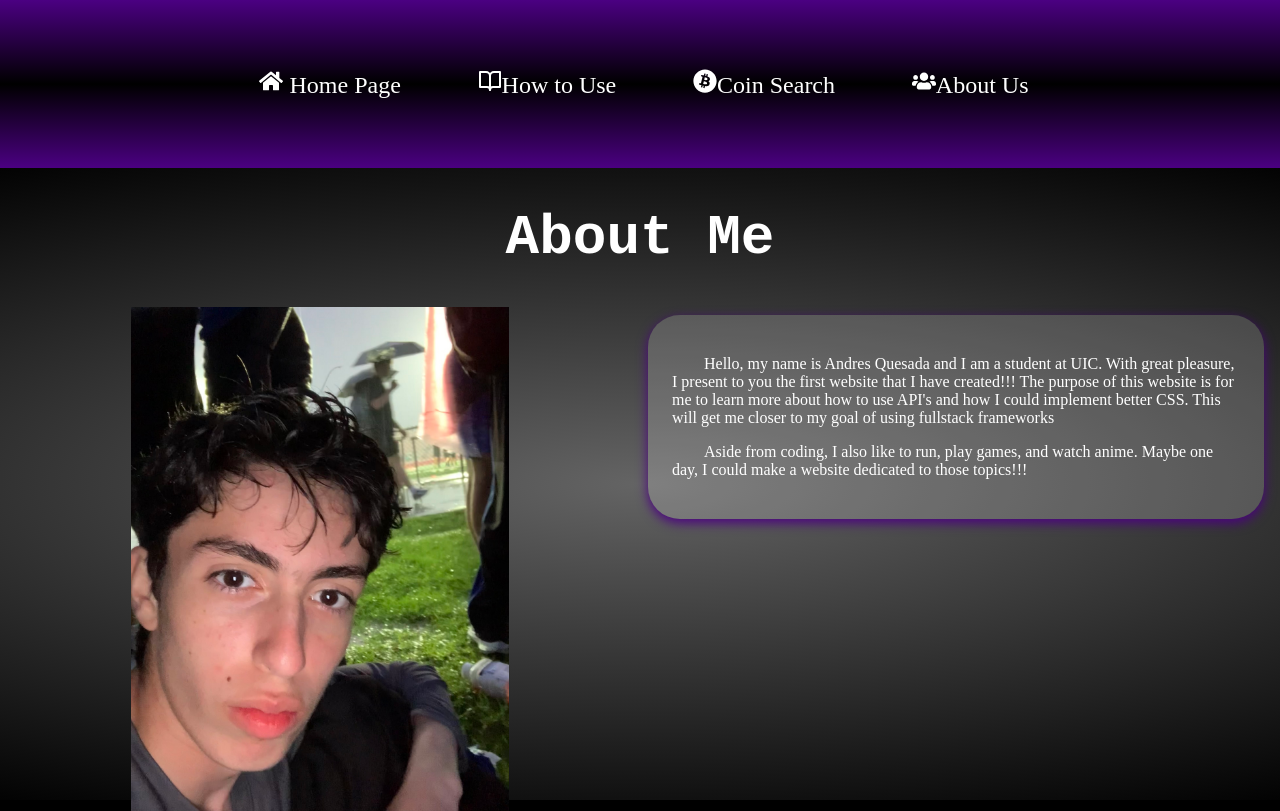
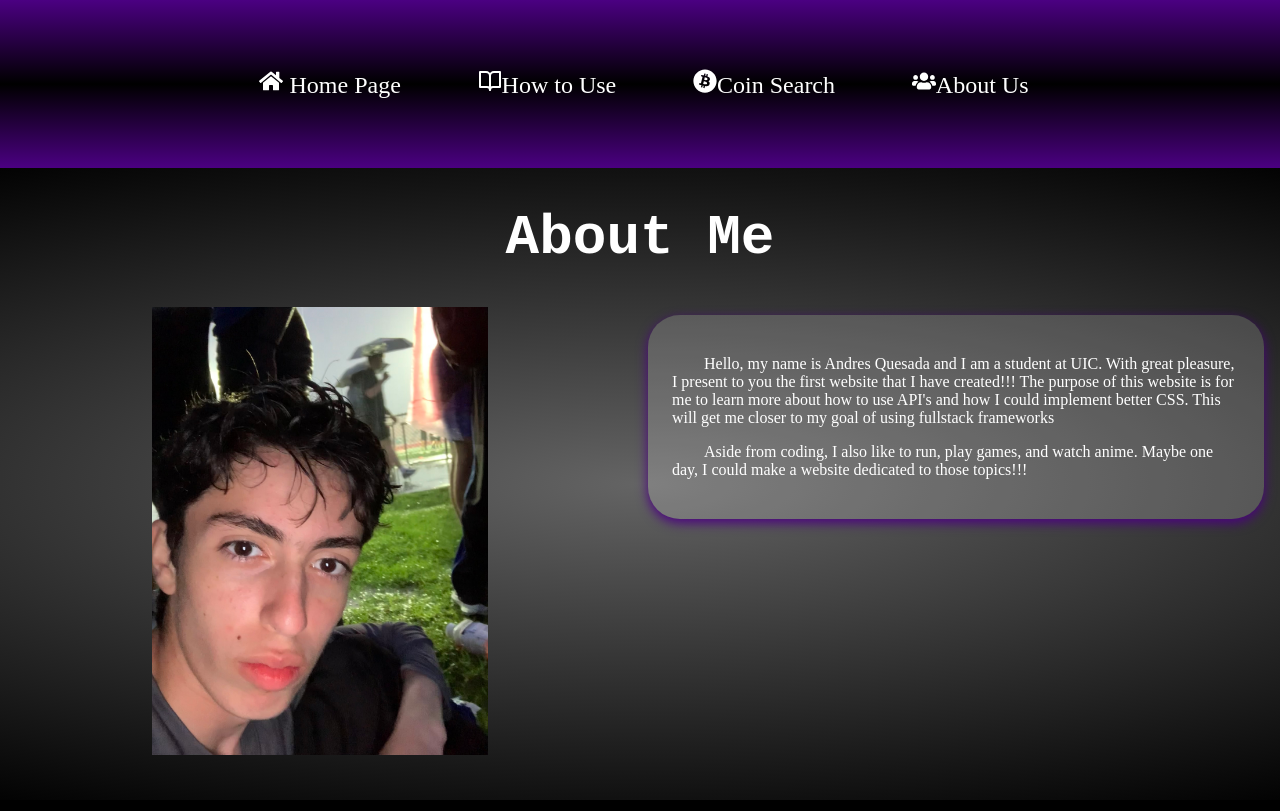
Before and after one commit to AndresDoesCode/My-website, a React (Vite) app in the folder my-react-app/: page /AboutUs in a window 1280 px wide. Built offline with nearby package versions, Linux system fonts and the light colour scheme.

Commit message:
Finnished
Upload it now

```diff
--- a/my-react-app/src/AboutUs.css
+++ b/my-react-app/src/AboutUs.css
@@ -36,10 +36,8 @@
 }
 
 .img2 {
-    width: 100%;          /* scales by width */
+    width: 21em;          /* scales by width */
     height:auto;        /* keeps aspect ratio */
-    max-height: 63vh;    /* stops shrinking once it hits 90% of the viewport height */
-    object-fit: contain; /* ensures the image fits without cropping */
 }
 
 .capsule2{
--- a/my-react-app/src/CoinDetail.css
+++ b/my-react-app/src/CoinDetail.css
@@ -81,6 +81,8 @@
 
     /* subtle glow for readability on dark backgrounds */
     text-shadow: 0 2px 6px rgba(0, 0, 0, 0.4);
+    margin-bottom: 0.5em;
+    margin-top: 0.5em;
 }
 
 .price.up {
```
